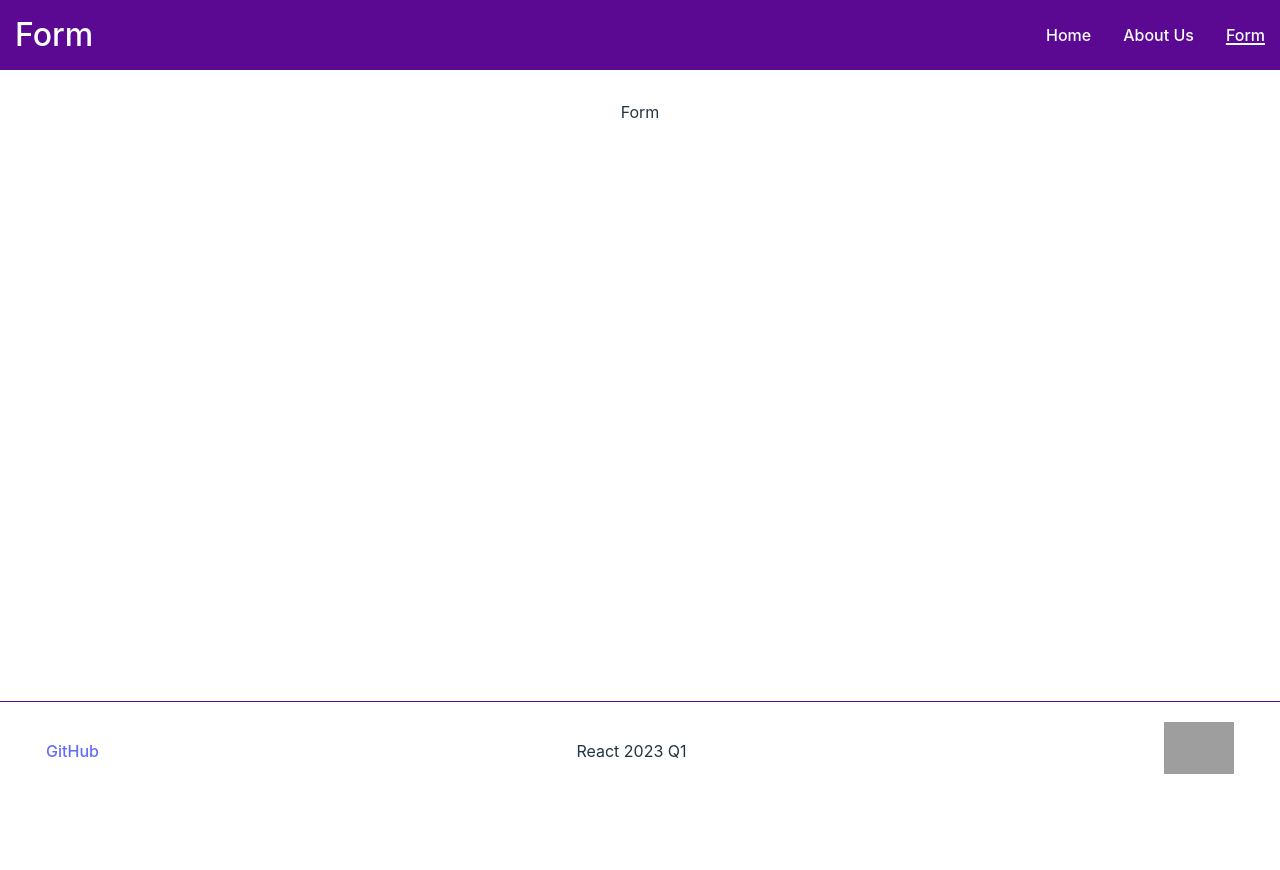
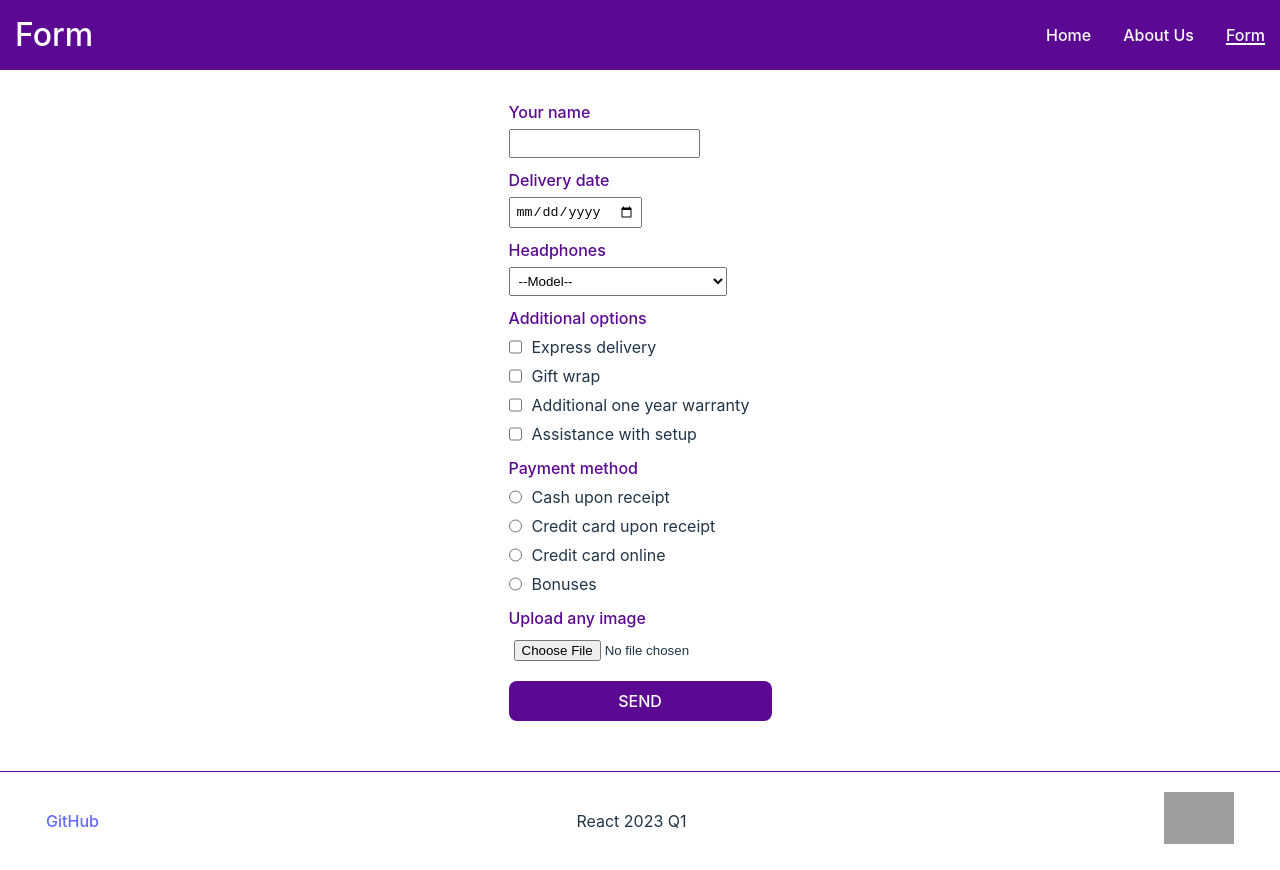
Before and after one commit to KirillGenin/React, a React (Vite) app: page /form in a window 1280 px wide. Before the commit the page ends 800 px from the top, so only its background shows below. Built offline with nearby package versions, Linux system fonts and the light colour scheme; grey boxes are pictures that could not be loaded.

Commit message:
feat: add form

```diff
--- /dev/null
+++ b/src/components/Form/index.module.scss
@@ -0,0 +1,49 @@
+.form {
+  display: flex;
+  flex-direction: column;
+  row-gap: 10px;
+  align-items: flex-start;
+}
+
+.flex1 {
+  display: flex;
+  flex-direction: column;
+  row-gap: 5px;
+}
+
+.flex2 {
+  display: flex;
+  column-gap: 10px;
+}
+
+.subtitle {
+  font-weight: 500;
+  color: rgb(91, 8, 146);
+}
+
+input,
+select {
+  padding: 5px;
+}
+
+.btn {
+  align-self: stretch;
+  margin-top: 5px;
+  text-transform: uppercase;
+  background-color: rgb(91, 8, 146);
+  color: #fff;
+  border: none;
+  outline: none;
+  transition: all 0.2s ease-in;
+
+  &:hover {
+    background-color: rgb(77, 8, 122);
+  }
+
+  &:active {
+    background-color: rgb(66, 9, 104);
+    transform: scale(0.97);
+    border: none;
+    outline: none;
+  }
+}
--- /dev/null
+++ b/src/components/Form/index.tsx
@@ -0,0 +1,77 @@
+import styles from './index.module.scss';
+
+function Form() {
+  return (
+    <>
+      <form className={styles.form}>
+        <label className={styles.flex1}>
+          <span className={styles.subtitle}>Your name</span>
+          <input className={styles.input} type="text" />
+        </label>
+        <label className={styles.flex1}>
+          <span className={styles.subtitle}>Delivery date</span>
+          <input className={styles.input} type="date" name="date" />
+        </label>
+        <label className={styles.flex1}>
+          <span className={styles.subtitle}>Headphones</span>
+          <select className={styles.input} name="product">
+            <option value="">--Model--</option>
+            <option value="Sennheiser Momentum 4 Black">Sennheiser Momentum 4 Black</option>
+            <option value="Marshall Minor III Black">Marshall Minor III Black</option>
+            <option value="Jabra Elite 2 Navy">Jabra Elite 2 Navy</option>
+            <option value="Philips Fidelio L3 Black">Philips Fidelio L3 Black</option>
+            <option value="Sony WI-C100 Black">Sony WI-C100 Black</option>
+            <option value="Anker Powerconf H700 Blue">Anker Powerconf H700 Blue</option>
+          </select>
+        </label>
+        <p className={styles.flex1}>
+          <span className={styles.subtitle}>Additional options</span>
+          <label className={styles.flex2}>
+            <input type="checkbox" name="options" value="Express delivery" />
+            <span>Express delivery</span>
+          </label>
+          <label className={styles.flex2}>
+            <input type="checkbox" name="options" value="Gift wrap" />
+            <span>Gift wrap</span>
+          </label>
+          <label className={styles.flex2}>
+            <input type="checkbox" name="options" value="Additional one year warranty" />
+            <span>Additional one year warranty</span>
+          </label>
+          <label className={styles.flex2}>
+            <input type="checkbox" name="options" value="Assistance with setup" />
+            <span>Assistance with setup</span>
+          </label>
+        </p>
+        <p className={styles.flex1}>
+          <span className={styles.subtitle}>Payment method</span>
+          <label className={styles.flex2}>
+            <input type="radio" name="personal" value="Cash upon receipt" />
+            <span>Cash upon receipt</span>
+          </label>
+          <label className={styles.flex2}>
+            <input type="radio" name="personal" value="Credit card upon receipt" />
+            <span>Credit card upon receipt</span>
+          </label>
+          <label className={styles.flex2}>
+            <input type="radio" name="personal" value="Credit card online" />
+            <span>Credit card online</span>
+          </label>
+          <label className={styles.flex2}>
+            <input type="radio" name="personal" value="Bonuses" />
+            <span>Bonuses</span>
+          </label>
+        </p>
+        <label className={styles.flex1}>
+          <span className={styles.subtitle}>Upload any image</span>
+          <input className={styles.input} type="file" name="image" />
+        </label>
+        <button className={styles.btn} type="submit">
+          send
+        </button>
+      </form>
+    </>
+  );
+}
+
+export default Form;
--- a/src/pages/Form/index.tsx
+++ b/src/pages/Form/index.tsx
@@ -1,5 +1,6 @@
 import { useEffect, useContext } from 'react';
 import TitlePageContext from '../../hooks/Context';
+import Form from '../../components/Form';
 
 function FormPage() {
   const { setTitlePage } = useContext(TitlePageContext);
@@ -10,7 +11,7 @@ function FormPage() {
 
   return (
     <>
-      <p>Form</p>
+      <Form />
     </>
   );
 }
```
